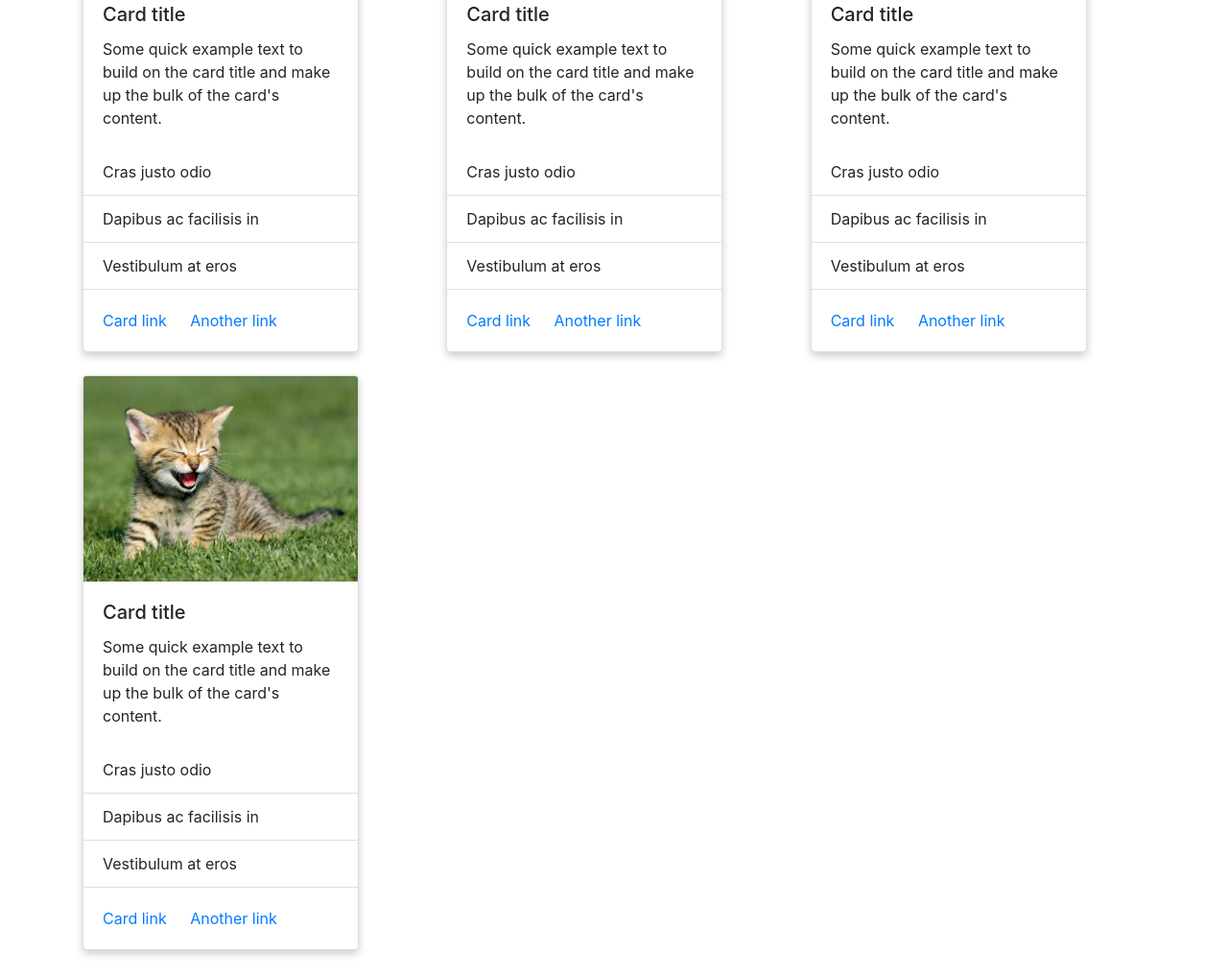
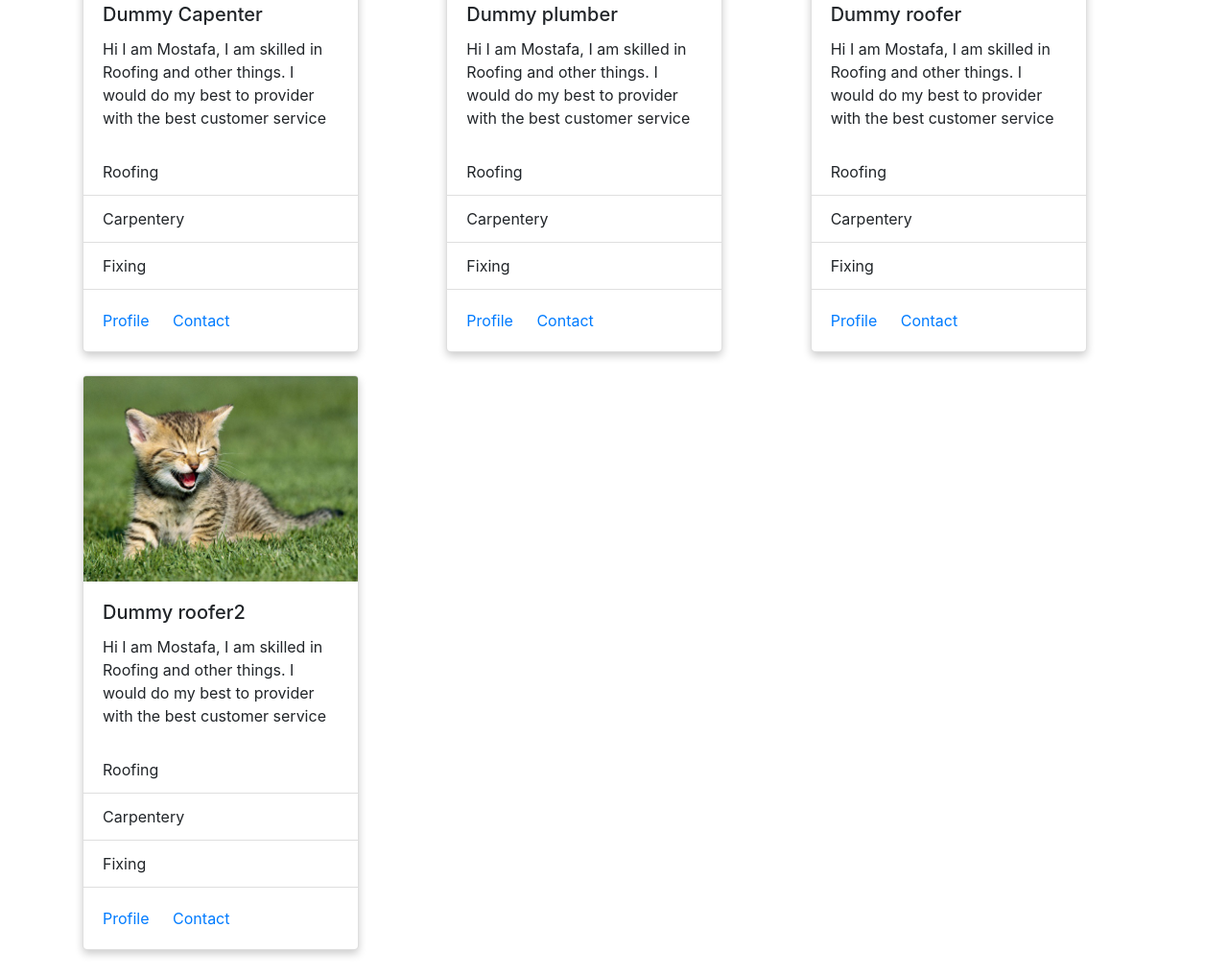
Before and after one commit to HichBen/Salakni, a plain HTML site: page html/providers.html in a window 1280 px wide. Shown: the part 235-1251 px from the top of the page at 96% size. Drawn offline with nearby package versions, Linux system fonts and the light colour scheme.

Commit message:
* Added milestone1 and some dummy information for provider page

```diff
--- a/html/providers.html
+++ b/html/providers.html
@@ -8,7 +8,6 @@
     <!-- Bootstrap CSS -->
     <link rel="stylesheet" href="https://stackpath.bootstrapcdn.com/bootstrap/4.4.1/css/bootstrap.min.css" integrity="sha384-Vkoo8x4CGsO3+Hhxv8T/Q5PaXtkKtu6ug5TOeNV6gBiFeWPGFN9MuhOf23Q9Ifjh" crossorigin="anonymous">
     <link rel="stylesheet" href="../css/provider.css">
-    <title>Hello, world!</title>
   </head>
   <body>
 
@@ -18,23 +17,22 @@
 
 
     <div class="container">
-
         <div class="row row-cols-2 row-cols-md-3">
             <div class="col mb-4">
                 <div class="card h100" style="width: 18rem;">
                     <img src="../assets/65_Cute_Cats_Wallpapers_HQ__1600x1200__www.HQPictures.tk-62.jpg_Cat_42.jpg" class="card-img-top" alt="...">
                     <div class="card-body">
-                      <h5 class="card-title">Card title</h5>
-                      <p class="card-text">Some quick example text to build on the card title and make up the bulk of the card's content.</p>
+                      <h5 class="card-title">Dummy Capenter</h5>
+                      <p class="card-text">Hi I am Mostafa, I am skilled in Roofing and other things. I would do my best to provider with the best customer service</p>
                     </div>
                     <ul class="list-group list-group-flush">
-                      <li class="list-group-item">Cras justo odio</li>
-                      <li class="list-group-item">Dapibus ac facilisis in</li>
-                      <li class="list-group-item">Vestibulum at eros</li>
+                      <li class="list-group-item">Roofing</li>
+                      <li class="list-group-item">Carpentery</li>
+                      <li class="list-group-item">Fixing</li>
                     </ul>
                     <div class="card-body">
-                      <a href="#" class="card-link">Card link</a>
-                      <a href="#" class="card-link">Another link</a>
+                      <a href="#" class="card-link">Profile</a>
+                      <a href="#" class="card-link">Contact</a>
                     </div>
                 </div>
             </div>
@@ -42,17 +40,17 @@
                 <div class="card h100" style="width: 18rem;">
                     <img src="../assets/65_Cute_Cats_Wallpapers_HQ__1600x1200__www.HQPictures.tk-62.jpg_Cat_42.jpg" class="card-img-top" alt="...">
                     <div class="card-body">
-                      <h5 class="card-title">Card title</h5>
-                      <p class="card-text">Some quick example text to build on the card title and make up the bulk of the card's content.</p>
+                      <h5 class="card-title">Dummy plumber</h5>
+                      <p class="card-text">Hi I am Mostafa, I am skilled in Roofing and other things. I would do my best to provider with the best customer service</p>
                     </div>
                     <ul class="list-group list-group-flush">
-                      <li class="list-group-item">Cras justo odio</li>
-                      <li class="list-group-item">Dapibus ac facilisis in</li>
-                      <li class="list-group-item">Vestibulum at eros</li>
+                      <li class="list-group-item">Roofing</li>
+                      <li class="list-group-item">Carpentery</li>
+                      <li class="list-group-item">Fixing</li>
                     </ul>
                     <div class="card-body">
-                      <a href="#" class="card-link">Card link</a>
-                      <a href="#" class="card-link">Another link</a>
+                      <a href="#" class="card-link">Profile</a>
+                      <a href="#" class="card-link">Contact</a>
                     </div>
                 </div>
             </div>
@@ -60,40 +58,39 @@
                 <div class="card h100" style="width: 18rem;">
                     <img src="../assets/65_Cute_Cats_Wallpapers_HQ__1600x1200__www.HQPictures.tk-62.jpg_Cat_42.jpg" class="card-img-top" alt="...">
                     <div class="card-body">
-                      <h5 class="card-title">Card title</h5>
-                      <p class="card-text">Some quick example text to build on the card title and make up the bulk of the card's content.</p>
+                      <h5 class="card-title">Dummy roofer</h5>
+                      <p class="card-text">Hi I am Mostafa, I am skilled in Roofing and other things. I would do my best to provider with the best customer service</p>
                     </div>
                     <ul class="list-group list-group-flush">
-                      <li class="list-group-item">Cras justo odio</li>
-                      <li class="list-group-item">Dapibus ac facilisis in</li>
-                      <li class="list-group-item">Vestibulum at eros</li>
+                      <li class="list-group-item">Roofing</li>
+                      <li class="list-group-item">Carpentery</li>
+                      <li class="list-group-item">Fixing</li>
                     </ul>
                     <div class="card-body">
-                      <a href="#" class="card-link">Card link</a>
-                      <a href="#" class="card-link">Another link</a>
+                      <a href="#" class="card-link">Profile</a>
+                      <a href="#" class="card-link">Contact</a>
                     </div>
                 </div>
             </div>
             <div class="col mb-4">
-              <div class="card h100" style="width: 18rem;">
+                <div class="card h100" style="width: 18rem;">
                     <img src="../assets/65_Cute_Cats_Wallpapers_HQ__1600x1200__www.HQPictures.tk-62.jpg_Cat_42.jpg" class="card-img-top" alt="...">
                     <div class="card-body">
-                      <h5 class="card-title">Card title</h5>
-                      <p class="card-text">Some quick example text to build on the card title and make up the bulk of the card's content.</p>
+                      <h5 class="card-title">Dummy roofer2</h5>
+                      <p class="card-text">Hi I am Mostafa, I am skilled in Roofing and other things. I would do my best to provider with the best customer service</p>
                     </div>
                     <ul class="list-group list-group-flush">
-                      <li class="list-group-item">Cras justo odio</li>
-                      <li class="list-group-item">Dapibus ac facilisis in</li>
-                      <li class="list-group-item">Vestibulum at eros</li>
+                      <li class="list-group-item">Roofing</li>
+                      <li class="list-group-item">Carpentery</li>
+                      <li class="list-group-item">Fixing</li>
                     </ul>
                     <div class="card-body">
-                      <a href="#" class="card-link">Card link</a>
-                      <a href="#" class="card-link">Another link</a>
+                      <a href="#" class="card-link">Profile</a>
+                      <a href="#" class="card-link">Contact</a>
                     </div>
                 </div>
-              </div>
             </div>
-          </div>
+        </div>
     </div>
 </body>
 </html>
```
Also changed, not shown: docs/milestone1.md (added, +48 -0 lines), imgs/homepage.JPG (added), imgs/homepage2.JPG (added), imgs/homepage3.JPG (added), imgs/homepage_mockup.JPG (added), imgs/provider.JPG (added), imgs/provider_mockup.JPG (added).
